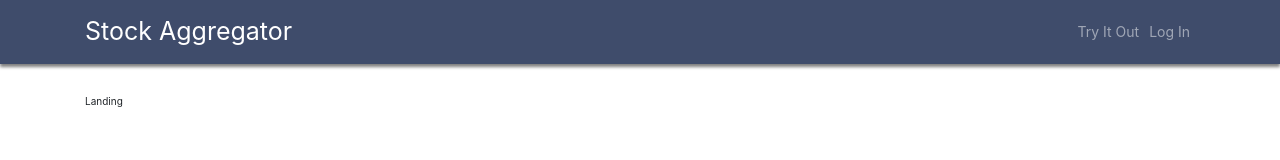
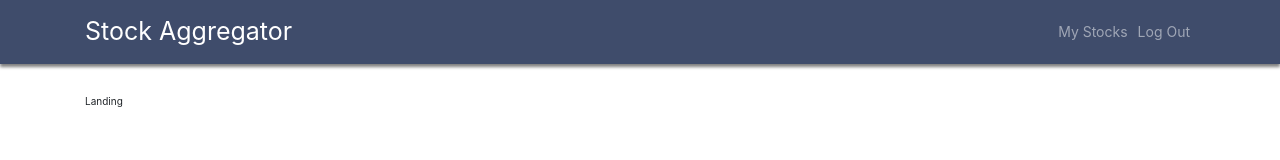
Before and after one commit to discoduckling/stock-aggregator, a React (Create React App) app in the folder client/: page / in a window 1280 px wide. Shown: the top 160 px of the page. Built offline with nearby package versions, Linux system fonts and the light colour scheme; no server answers.

Commit message:
Update header bar to update based on authentication state

```diff
--- a/client/src/components/Header.jsx
+++ b/client/src/components/Header.jsx
@@ -8,6 +8,7 @@ import {
     NavItem,
     NavLink
 } from 'reactstrap';
+import { connect } from 'react-redux';
 
 class Header extends Component {
     constructor(props) {
@@ -25,7 +26,33 @@ class Header extends Component {
         });
     }
 
+    headerRender = () => {
+        if (this.props.auth) {
+            return (
+                <Nav className="ml-auto" navbar>
+                    <NavItem>
+                        <NavLink className="navbar__buttons" href="/dashboard">My Stocks</NavLink>
+                    </NavItem>
+                    <NavItem>
+                        <NavLink className="navbar__buttons" href="/auth/logout">Log Out</NavLink>
+                    </NavItem>
+                </Nav>
+            );
+        } else {
+            return (
+                <Nav className="ml-auto" navbar>
+                    <NavItem>
+                        <NavLink className="navbar__buttons" href="/dashboard">Try It Out</NavLink>
+                    </NavItem>
+                    <NavItem>
+                        <NavLink className="navbar__buttons" href="/auth/login">Log In</NavLink>
+                    </NavItem>
+                </Nav>
+            )
+        }
+    }
     render() {
+        console.log(this.props.auth);
         return (
             <div className="navbar--dark">
                 <Navbar color="faded" dark expand="md">
@@ -33,15 +60,7 @@ class Header extends Component {
                         <NavbarBrand href="/">Stock Aggregator</NavbarBrand>
                         <NavbarToggler onClick={this.toggle} />
                         <Collapse isOpen={this.state.isOpen} navbar>
-                            <Nav className="ml-auto" navbar>
-                                <NavItem>
-                                    <NavLink className="navbar__buttons" href="/dashboard">Try It Out</NavLink>
-                                </NavItem>
-                                <NavItem>
-                                    <NavLink className="navbar__buttons" href="/auth/login">Log In</NavLink>
-                                    {/* <a href='auth/login'>Log In</a> */}
-                                </NavItem>
-                            </Nav>
+                            {this.headerRender()}
                         </Collapse>
                     </div>
                 </Navbar>
@@ -50,5 +69,9 @@ class Header extends Component {
     }
 }
 
-
-export default Header;
+const mapStateToProps = state => {
+    return {
+        auth: state.auth
+    }
+}
+export default connect(mapStateToProps)(Header);
--- a/client/src/reducers/authReducer.js
+++ b/client/src/reducers/authReducer.js
@@ -4,7 +4,7 @@ export default (state = {}, action) => {
     // console.log(action);
     switch(action.type) {
         case actions.FETCH_USER:
-            return {...action.payload};
+            return action.payload || false;
         default:
             return state;
     }
```
